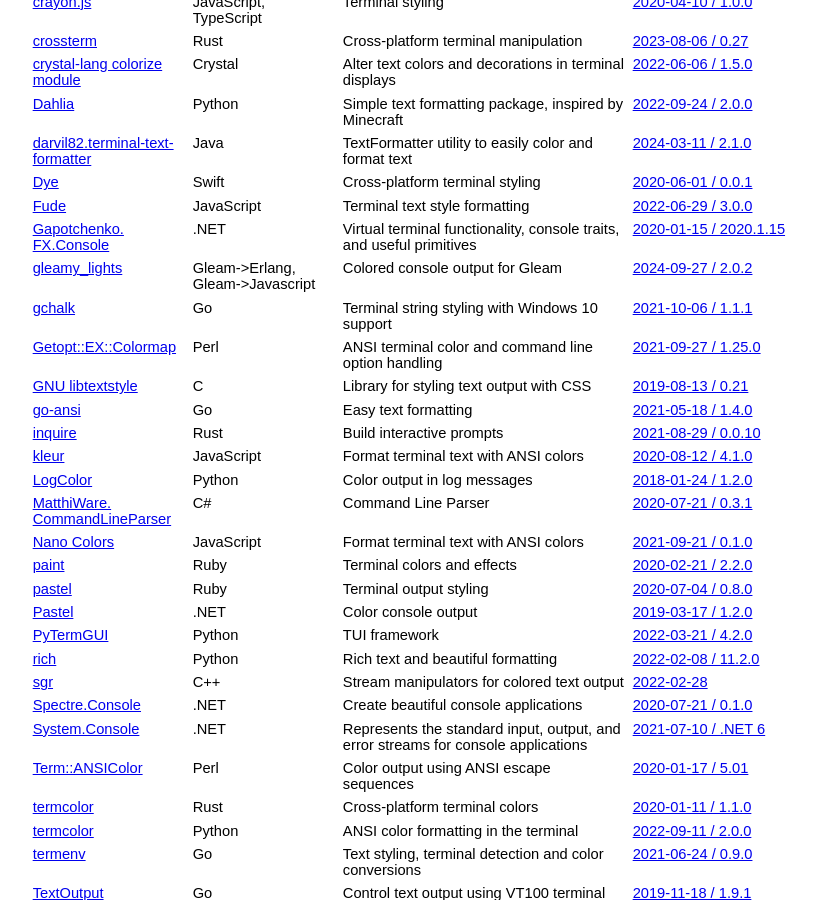
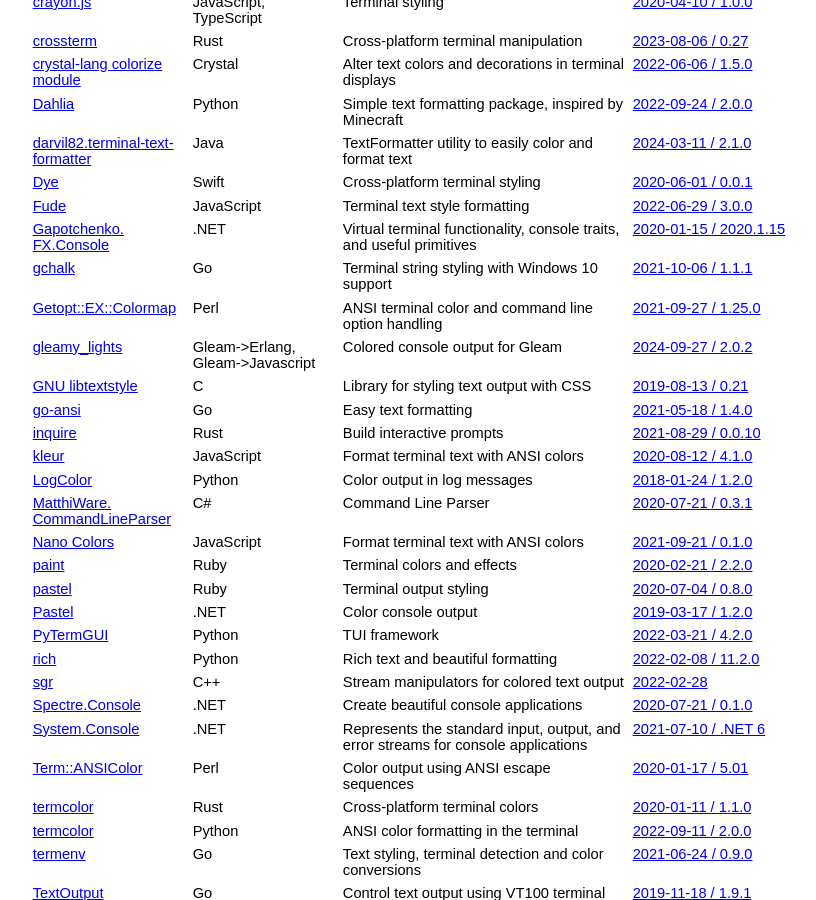
Before and after one commit to jcs/no_color, a Jekyll site: the page built from index.md, in a window 1280 px wide and 900 px high, scrolled down 1610 px. Shown: the whole window, without its empty margins (211-1027 px from the left). Built offline with Jekyll 4.4.1, drawn with Linux system fonts in a browser that asks for light colours; our own code applies the rules of GitHub Pages for plain Markdown files.

Commit message:
Oops, order

```diff
--- a/index.md
+++ b/index.md
@@ -112,9 +112,9 @@ color by default via `NO_COLOR`.
 | [Dye](https://github.com/dduan/Dye) | Swift | Cross-platform terminal styling | [2020-06-01 / 0.0.1](https://github.com/dduan/Dye/releases/tag/0.0.1) |
 | [Fude](https://github.com/msanguineti/fude) | JavaScript | Terminal text style formatting | [2022-06-29 / 3.0.0](https://github.com/msanguineti/fude/releases/tag/v3.0.0) |
 | [Gapotchenko. FX.Console](https://github.com/gapotchenko/Gapotchenko.FX/tree/master/Source/Gapotchenko.FX.Console) | .NET | Virtual terminal functionality, console traits, and useful primitives | [2020-01-15 / 2020.1.15](https://github.com/gapotchenko/Gapotchenko.FX/releases/tag/v2020.1.15) |
-| [gleamy_lights](https://github.com/strawmelonjuice/gleamy_lights) | Gleam->Erlang, Gleam->Javascript | Colored console output for Gleam | [2024-09-27 / 2.0.2](https://github.com/strawmelonjuice/gleamy_lights/blob/master/changelog.md#202) |
 | [gchalk](https://github.com/jwalton/gchalk) | Go | Terminal string styling with Windows 10 support | [2021-10-06 / 1.1.1](https://github.com/jwalton/gchalk/commit/f82cbdf7a0a48be8a91f9da03a253a7e47b5e40d) |
 | [Getopt::EX::Colormap](https://metacpan.org/release/Getopt-EX) | Perl | ANSI terminal color and command line option handling | [2021-09-27 / 1.25.0](https://metacpan.org/changes/release/UTASHIRO/Getopt-EX-v1.25.0) |
+| [gleamy_lights](https://github.com/strawmelonjuice/gleamy_lights) | Gleam->Erlang, Gleam->Javascript | Colored console output for Gleam | [2024-09-27 / 2.0.2](https://github.com/strawmelonjuice/gleamy_lights/blob/master/changelog.md#202) |
 | [GNU libtextstyle](https://www.gnu.org/software/gettext/libtextstyle/manual/libtextstyle.html) | C | Library for styling text output with CSS | [2019-08-13 / 0.21](https://github.com/autotools-mirror/gettext/commit/7040b13946b3dce5fbe2be8ecfda11e03eed7028) |
 | [go-ansi](https://git.sr.ht/~mpldr/go-ansi/) | Go | Easy text formatting | [2021-05-18 / 1.4.0](https://git.sr.ht/~mpldr/go-ansi/commit/5d3db1d715a4ab8b00dda60b9b87054a4146c1aa) |
 | [inquire](https://github.com/mikaelmello/inquire) | Rust | Build interactive prompts | [2021-08-29 / 0.0.10](https://github.com/mikaelmello/inquire/releases/tag/v0.0.10) |
```
